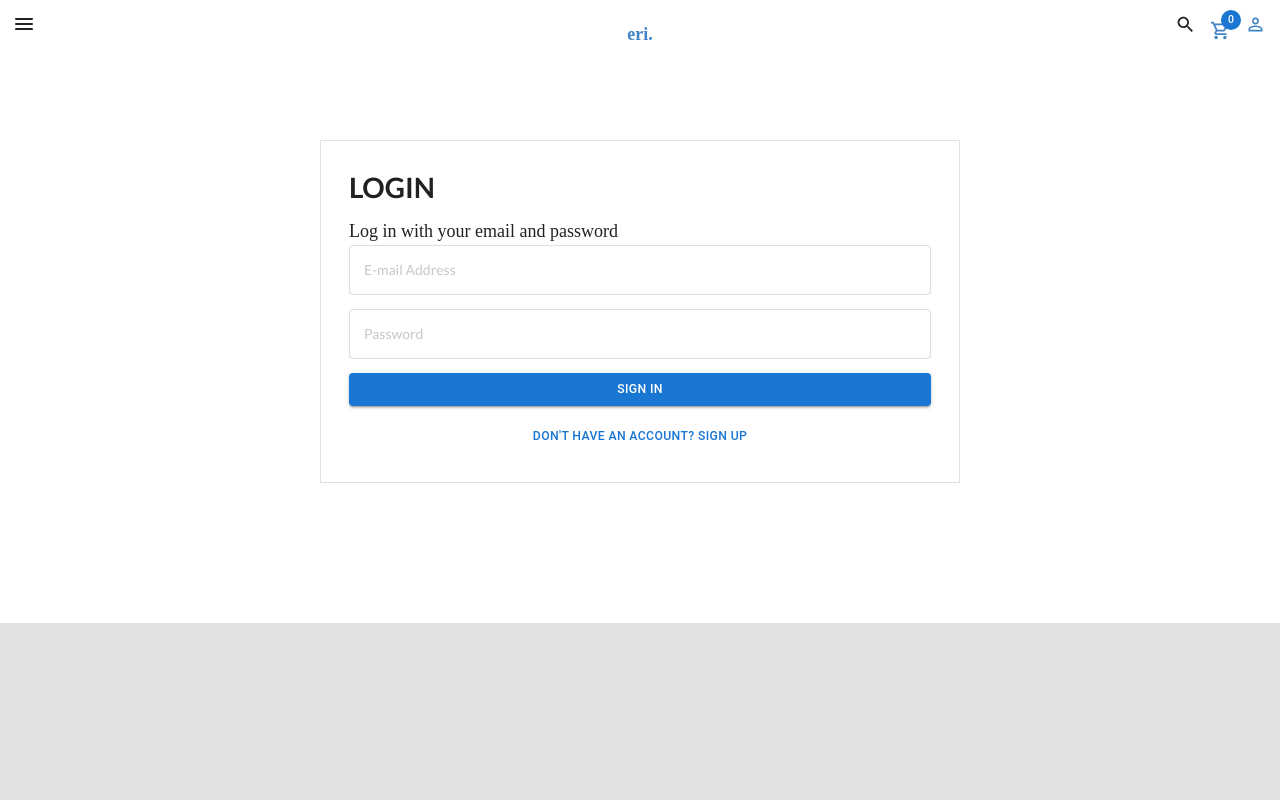
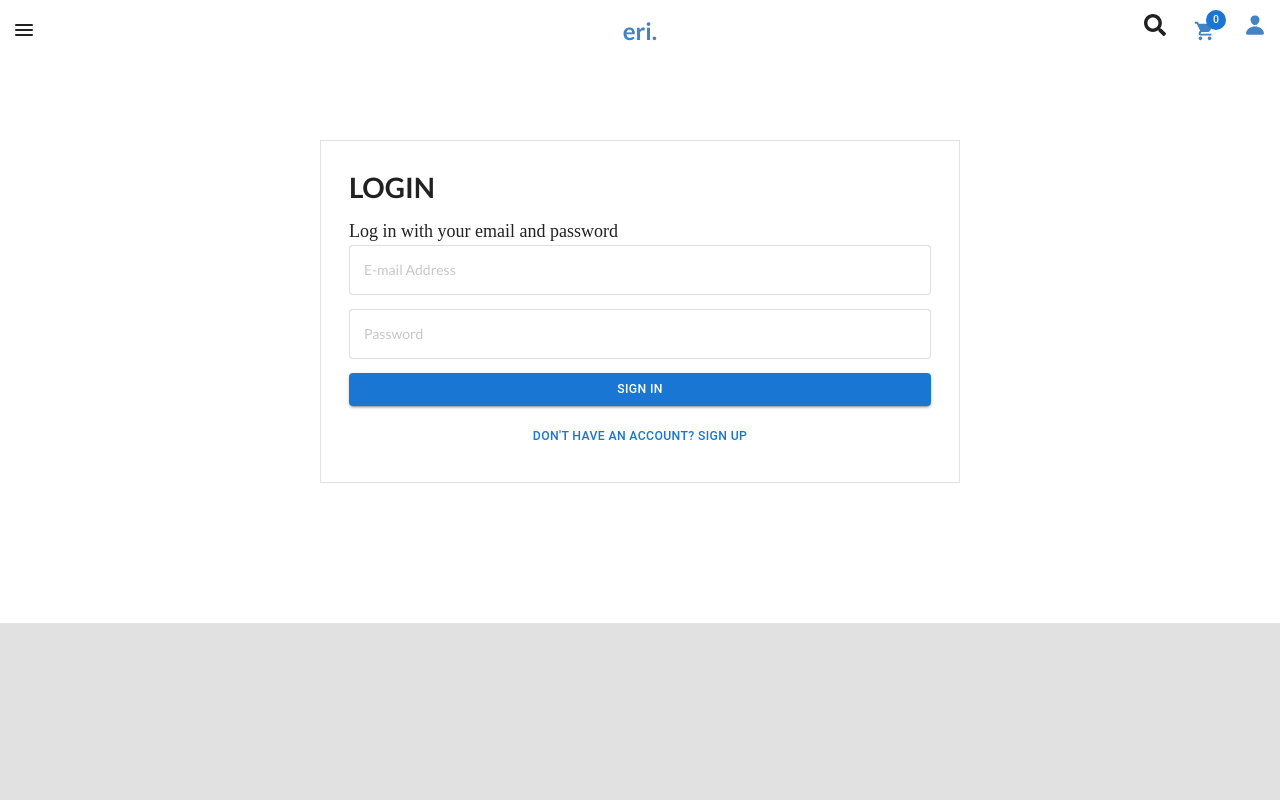
Before and after one commit to erile-isme/MERN-Shop, a React (Create React App) app in the folder client/: page /login in a window 1280 px wide. Shown: the top 800 px of the page. Built offline with nearby package versions, Linux system fonts and the light colour scheme; a web font is replaced by a local one.

Commit message:
Update signup, categories, slider

```diff
--- a/client/src/components/Cart/Cart.js
+++ b/client/src/components/Cart/Cart.js
@@ -141,11 +141,7 @@ const Cart = () => {
 						</div>
 						<div className="five wide column order-summary">
 							<OrderProvider>
-								<OrderSummary
-									paymentState={2}
-									cartUpdated={cartUpdated}
-									setCartUpdated={setCartUpdated}
-								/>
+								<OrderSummary paymentState={2} cartUpdated={cartUpdated} />
 							</OrderProvider>
 							<button className="checkout-button">
 								<Link to="/payment" className="payment-link">
--- a/client/src/components/Category/Category.css
+++ b/client/src/components/Category/Category.css
@@ -4,7 +4,8 @@
   justify-content: space-between;
   gap: 1rem;
   position: relative;
-  overflow: hidden;
+  overflow-x: auto;
+  overflow-y: hidden;
 }
 .category-item {
   display: flex;
@@ -15,7 +16,7 @@
   position: absolute;
   text-align: center;
   bottom: 0;
-  width: 450px;
+  width: calc(90vw / 4);
   height: 250px;
   background-color: black;
   opacity: 40%;
@@ -65,8 +66,9 @@
   margin-top: -1rem;
 }
 .category-item img {
-  width: 450px;
+  width: calc(90vw / 4);
   height: 600px;
+  object-fit: fill;
 }
 .category-body:hover {
   opacity: 80%;
--- a/client/src/components/Navbar/styles.css
+++ b/client/src/components/Navbar/Navbar.css
@@ -3,16 +3,19 @@
   width: 100%;
   top: 0;
   display: grid;
+  position: fixed;
   grid-template-columns: 33% 34% 33%;
-  position: fixed;
   background-color: white;
   z-index: 100;
+  align-items: center;
+  justify-content: center;
 }
 .navbar-right {
   align-items: center;
   cursor: pointer;
   z-index: 999;
   transition: var(--transition);
+  font-size: 40px;
 }
 .navbar-right.active {
   transform: translate(165px, 0);
@@ -54,8 +57,6 @@
   align-items: center;
 }
 .brandname {
-  font-size: 30px;
-  font-weight: 900;
   padding-top: 0.25rem;
   align-items: center;
   text-align: center;
@@ -64,8 +65,8 @@
 .navbar-left {
   padding: 1rem;
   display: flex;
-  gap: 1rem;
   justify-content: flex-end;
+  gap: 2rem;
   cursor: pointer;
 }
 .sidebar-link {
@@ -79,6 +80,9 @@
   font-weight: 600;
   transition: var(--transition);
 }
+.icon {
+  font-size: 22px;
+}
 
 /**************** MEDIA QUERIES (MEDIUM DEVICES - TABLETS) ************** */
 @media screen and (max-width: 1024px) {
--- a/client/src/components/Navbar/Navbar.js
+++ b/client/src/components/Navbar/Navbar.js
@@ -3,13 +3,13 @@ import { Twirl as Hamburger } from "hamburger-react";
 import { Link } from "react-router-dom";
 import { useDispatch, useSelector } from "react-redux";
 import { fetchCart } from "../../actions/cartAction";
-import SearchOutlinedIcon from "@mui/icons-material/SearchOutlined";
-import ShoppingCartOutlinedIcon from "@mui/icons-material/ShoppingCartOutlined";
-import PersonOutlineOutlinedIcon from "@mui/icons-material/PersonOutlineOutlined";
+import { FaSearch } from "react-icons/fa";
+import { MdShoppingCart } from "react-icons/md";
+import { IoPerson } from "react-icons/io5";
 import Badge from "@mui/material/Badge";
 import Search from "../Search/Search";
 import Sidebar from "./Sidebar";
-import "./styles.css";
+import "./Navbar.css";
 
 const Navbar = () => {
 	const dispatch = useDispatch();
@@ -36,12 +36,14 @@ const Navbar = () => {
 					/>
 				</div>
 				<div className="brandname">
-					<Link to="/">eri.</Link>
+					<Link to="/">
+						<h2>eri.</h2>
+					</Link>
 				</div>
 				<div className="navbar-left">
 					<div className="navbar-search">
 						<div>{search && <Search />}</div>
-						<SearchOutlinedIcon onClick={() => setSearch(!search)} />
+						<FaSearch className="icon" onClick={() => setSearch(!search)} />
 					</div>
 					<Link to="/cart">
 						<Badge
@@ -50,11 +52,11 @@ const Navbar = () => {
 							showZero
 							overlap="rectangular"
 						>
-							<ShoppingCartOutlinedIcon />
+							<MdShoppingCart className="icon" />
 						</Badge>
 					</Link>
 					<Link to={`${token ? "/account/profile" : "/login"}`}>
-						<PersonOutlineOutlinedIcon />
+						<IoPerson className="icon" />
 					</Link>
 				</div>
 			</div>
--- a/client/src/components/OrderSummary/OrderSummary.js
+++ b/client/src/components/OrderSummary/OrderSummary.js
@@ -7,7 +7,7 @@ import { Link } from "react-router-dom";
 import { useOrder } from "./OrderProvider";
 import "./OrderSummary.css";
 
-const OrderSummary = ({ paymentState, cartUpdated, setCartUpdated }) => {
+const OrderSummary = ({ paymentState, cartUpdated }) => {
 	const dispatch = useDispatch();
 	const {
 		totalBeforeTax,
@@ -49,10 +49,9 @@ const OrderSummary = ({ paymentState, cartUpdated, setCartUpdated }) => {
 		if (paymentState === 0 || paymentState === 2 || cartUpdated) {
 			dispatch(fetchCart()).then(() => {
 				calculateOrder();
-				setCartUpdated(false);
 			});
 		}
-	}, [dispatch, cartUpdated, paymentState, setCartUpdated]);
+	}, [dispatch, cartUpdated, paymentState]);
 
 	return (
 		<>
--- a/client/src/components/Payment/Payment.js
+++ b/client/src/components/Payment/Payment.js
@@ -148,7 +148,7 @@ const Payment = () => {
 										<div className="three wide column">
 											<p>{currUser.name}</p>
 										</div>
-										<div className="ten wide column">
+										<div className="nine wide column">
 											<p>{currUser.address}</p>
 											<p>{currUser.postalCode}</p>
 											<p>{currUser.phone}</p>
--- a/client/src/components/ProductDetail/ProductDetail.js
+++ b/client/src/components/ProductDetail/ProductDetail.js
@@ -38,6 +38,7 @@ const ProductDetail = () => {
 			size: size ? size : null,
 			color: color ? color : null,
 		};
+		console.log(cartItem);
 		if (!localStorage.getItem("token")) {
 			navigate(`/login?redirect=${window.location.pathname}`);
 		} else {
@@ -135,11 +136,11 @@ const ProductDetail = () => {
 											</p>
 										</div>
 										<p>
-											{review.product.color
-												? `Product: ${review.product.color}`
+											{review.product?.color
+												? `Product: ${review.product?.color}`
 												: ""}
-											{review.product.type
-												? `Type: ${review.product.type}`
+											{review.product?.type
+												? `Type: ${review.product?.type}`
 												: ""}
 										</p>
 										<br />
--- a/client/src/components/Slider/Slider.css
+++ b/client/src/components/Slider/Slider.css
@@ -1,11 +1,12 @@
 .slider-container {
   background-color: var(--color-bg);
-  margin-top: 5rem;
+  margin-top: 4rem;
+  padding: 3rem 3rem;
   opacity: 0.7;
   display: flex;
   gap: 2rem;
-  height: max-content;
-  padding: 3rem 3rem;
+  height: 90vh;
+  align-items: center;
 }
 .slider-arrow {
   background-color: aliceblue;
@@ -35,6 +36,11 @@
   transform: scale(1.3);
   transition: var(--transition);
 }
+.slider-card {
+  display: flex;
+  flex-direction: column;
+  gap: 5rem;
+}
 .slider-detail {
   display: flex;
   justify-content: center;
@@ -45,8 +51,8 @@
   flex: 1;
 }
 .slider-image img {
-  width: 550px;
-  height: 450px;
+  width: 700px;
+  height: 600px;
   object-fit: contain;
   border-radius: 10px;
   filter: drop-shadow(0 0 0.75rem grey);
--- a/client/src/components/Slider/Slider.js
+++ b/client/src/components/Slider/Slider.js
@@ -57,7 +57,7 @@ const CarouselSlider = () => {
 					<NavigateBeforeRoundedIcon />
 				</div>
 				{product.map(p => (
-					<div key={p._id}>
+					<div className="slider-card" key={p._id}>
 						<div className="slider-detail">
 							<div className="slider-image">
 								<img
--- a/client/src/index.js
+++ b/client/src/index.js
@@ -10,19 +10,19 @@ import App from "./App";
 const container = document.querySelector("#root");
 const root = createRoot(container);
 /* Logger for errors */
-// const logger = store => next => action => {
-// 	// Check if the action is a function (i.e., an async action created by redux-thunk)
-// 	if (typeof action === "function")
-// 		console.log("Dispatching async action:", action);
-// 	else console.log("Dispatching:", action);
+const logger = store => next => action => {
+	// Check if the action is a function (i.e., an async action created by redux-thunk)
+	if (typeof action === "function")
+		console.log("Dispatching async action:", action);
+	else console.log("Dispatching:", action);
 
-// 	// Pass the action to the next middleware or to the reducer
-// 	return next(action);
-// };
+	// Pass the action to the next middleware or to the reducer
+	return next(action);
+};
 const composeEnhancers = window.__REDUX_DEVTOOLS_EXTENSION_COMPOSE__ || compose;
 const store = createStore(
 	rootReducer,
-	composeEnhancers(applyMiddleware(thunk))
+	composeEnhancers(applyMiddleware(thunk, logger))
 );
 
 root.render(
```
Also changed, not shown: 1 other file (tests, documents, lock files or other folders).
